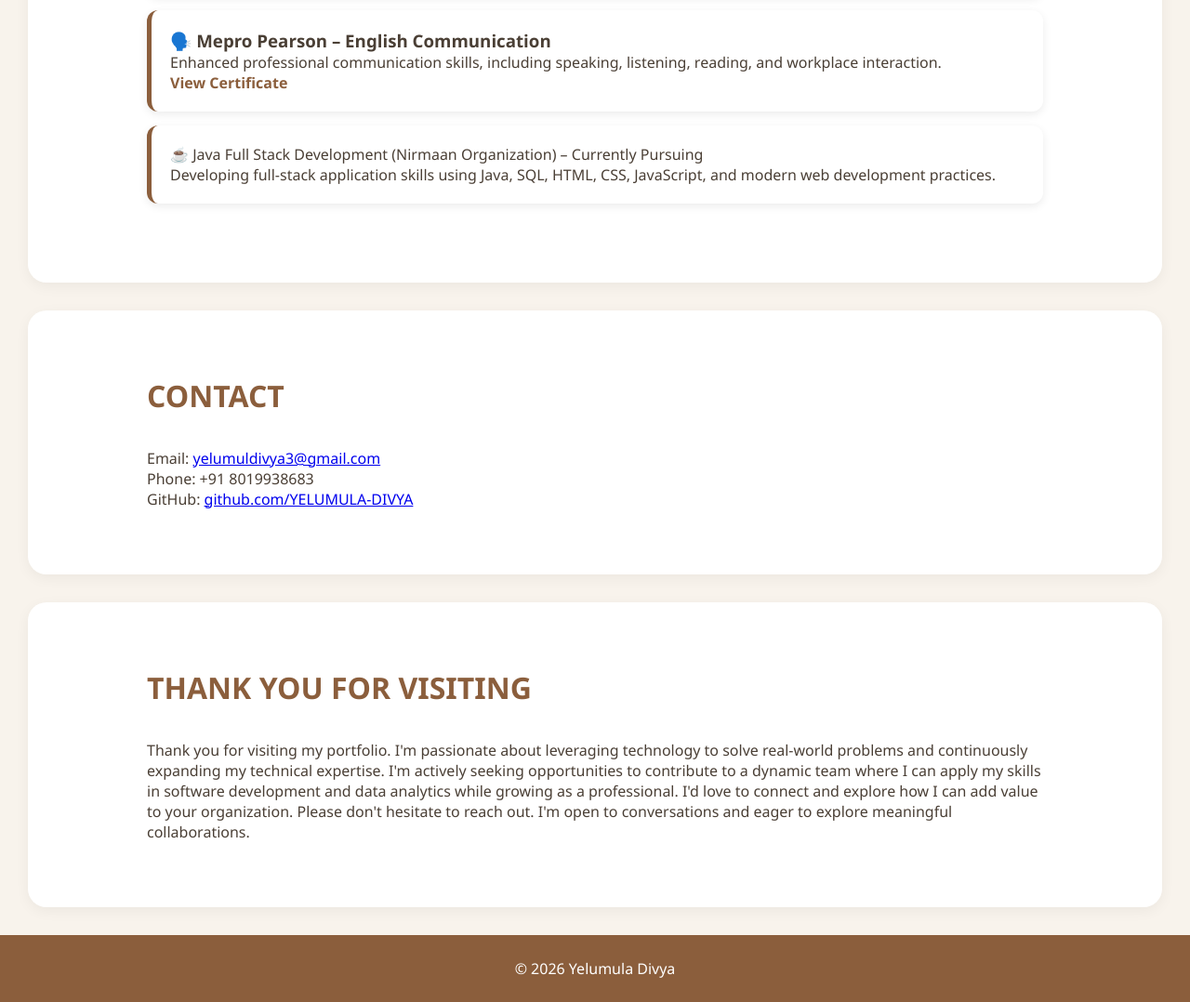
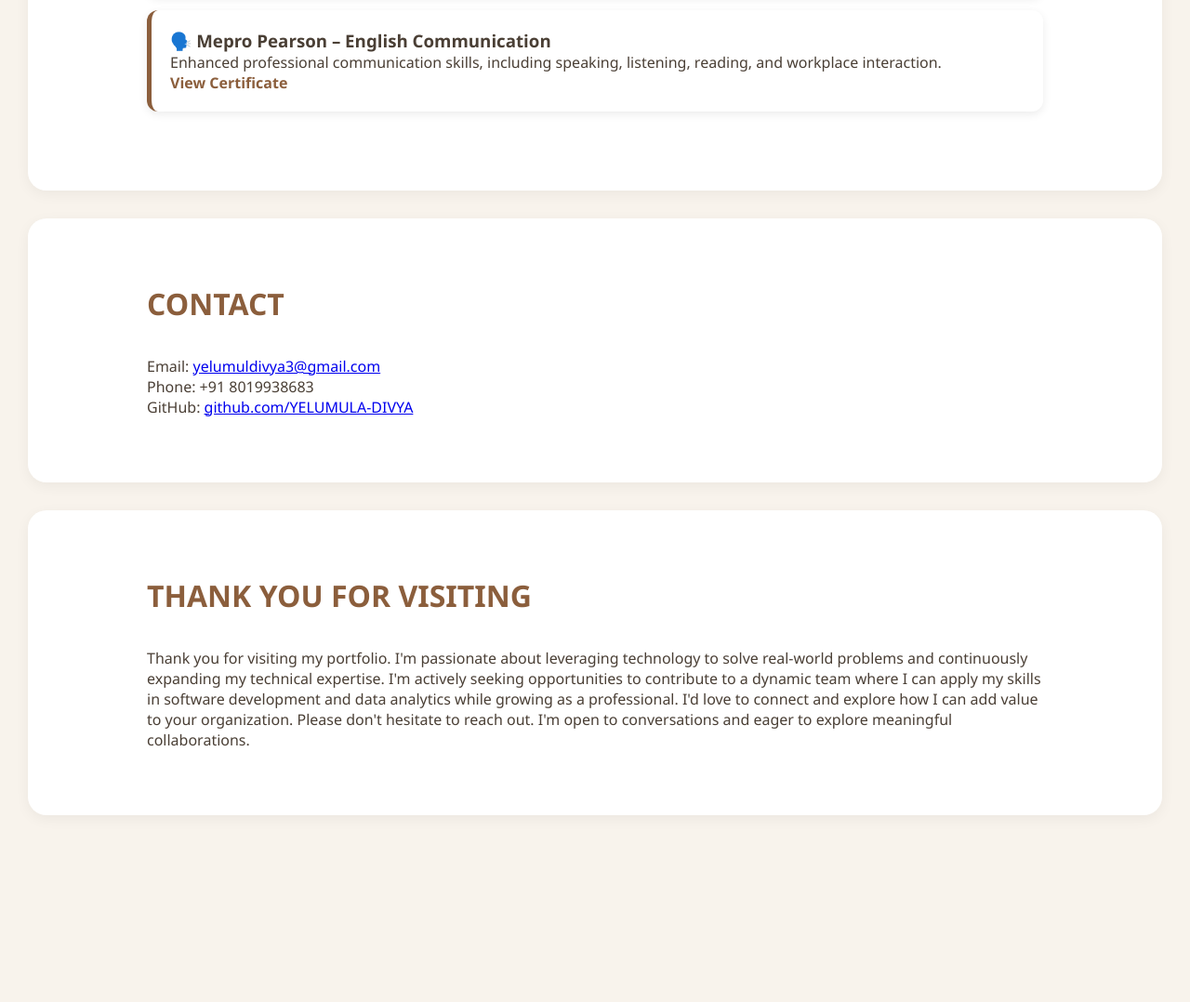
Before and after one commit to YELUMULA-DIVYA/Divya_Portfolio, a plain HTML site: page index.html in a window 1280 px wide. Shown: the part 3940-5018 px from the top of the page at 93% size. After the commit the page ends 4847 px from the top, so only its background shows below. Drawn offline with Linux system fonts and the light colour scheme.

Commit message:
Update index.html

```diff
--- a/index.html
+++ b/index.html
@@ -236,10 +236,6 @@ Learned the fundamentals of Generative AI, prompt engineering, and responsible A
     </a>
 </div>
 
- <div class="cert-card">
-☕ Java Full Stack Development (Nirmaan Organization) – Currently Pursuing
-<p> Developing full-stack application skills using Java, SQL, HTML, CSS, JavaScript, and modern web development practices. </p>
-</div>
 </section>
 
 <section id="contact">
@@ -283,10 +279,5 @@ I'd love to connect and explore how I can add value to your organization. Please
 <script src="script.js"></script>
 
 
-<footer>
-
-<p>© 2026 Yelumula Divya</p>
-
-</footer>
 </body>
 </html>
```
